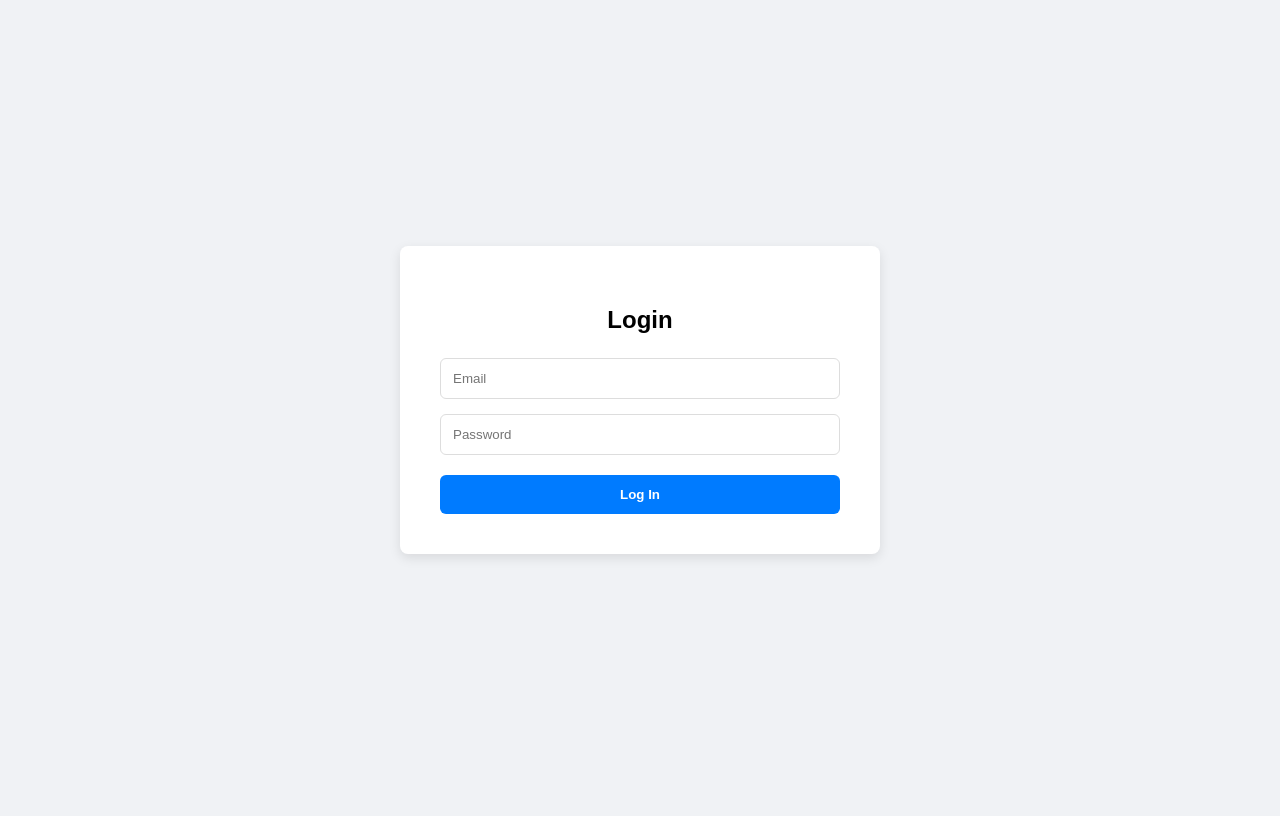
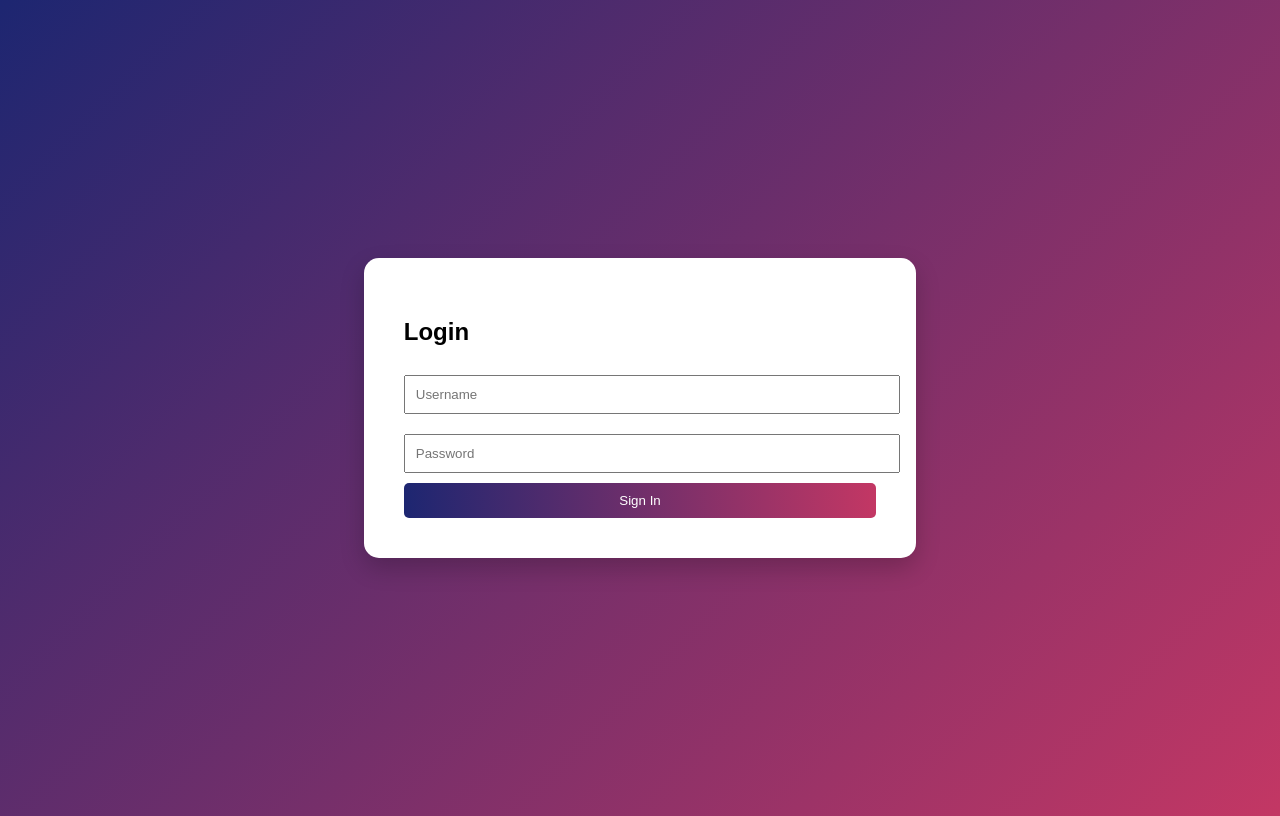
Before and after one commit to Sabari-2107/cloud-CICD, a plain HTML site: page index.html in a window 1280 px wide. Drawn offline with Linux system fonts and the light colour scheme.

Commit message:
Third commit

```diff
--- a/index.html
+++ b/index.html
@@ -1,12 +1,33 @@
 <!DOCTYPE html>
 <html lang="en">
-<body style="margin: 0; font-family: sans-serif; background-color: #f0f2f5; display: flex; justify-content: center; align-items: center; height: 100vh;">
-    <div style="background-color: #ffffff; padding: 40px; border-radius: 8px; box-shadow: 0 4px 12px rgba(0,0,0,0.1); width: 100%; max-width: 400px; text-align: center;">
-        <h2 style="margin-bottom: 24px;">Login</h2>
+<head>
+    <meta charset="UTF-8">
+    <title>Gradient Login</title>
+    <style>
+        body {
+            display: flex; justify-content: center; align-items: center; min-height: 100vh;
+            background: linear-gradient(135deg, #1d2671, #c33764);
+            font-family: sans-serif;
+        }
+        .login-card {
+            background: white; padding: 40px; border-radius: 15px;
+            box-shadow: 0 10px 25px rgba(0,0,0,0.2);
+        }
+        input { width: 100%; padding: 10px; margin: 10px 0; }
+        button {
+            width: 100%; padding: 10px;
+            background: linear-gradient(to right, #1d2671, #c33764); color: white;
+            border: none; border-radius: 5px; cursor: pointer;
+        }
+    </style>
+</head>
+<body>
+    <div class="login-card">
+        <h2>Login</h2>
         <form>
-            <input type="email" placeholder="Email" required style="width: 100%; padding: 12px; margin-bottom: 15px; border: 1px solid #ddd; border-radius: 6px; box-sizing: border-box;">
-            <input type="password" placeholder="Password" required style="width: 100%; padding: 12px; margin-bottom: 20px; border: 1px solid #ddd; border-radius: 6px; box-sizing: border-box;">
-            <button type="submit" style="width: 100%; padding: 12px; background-color: #007bff; border: none; border-radius: 6px; color: white; font-weight: bold; cursor: pointer;">Log In</button>
+            <input type="text" placeholder="Username" required>
+            <input type="password" placeholder="Password" required>
+            <button type="submit">Sign In</button>
         </form>
     </div>
 </body>
```
